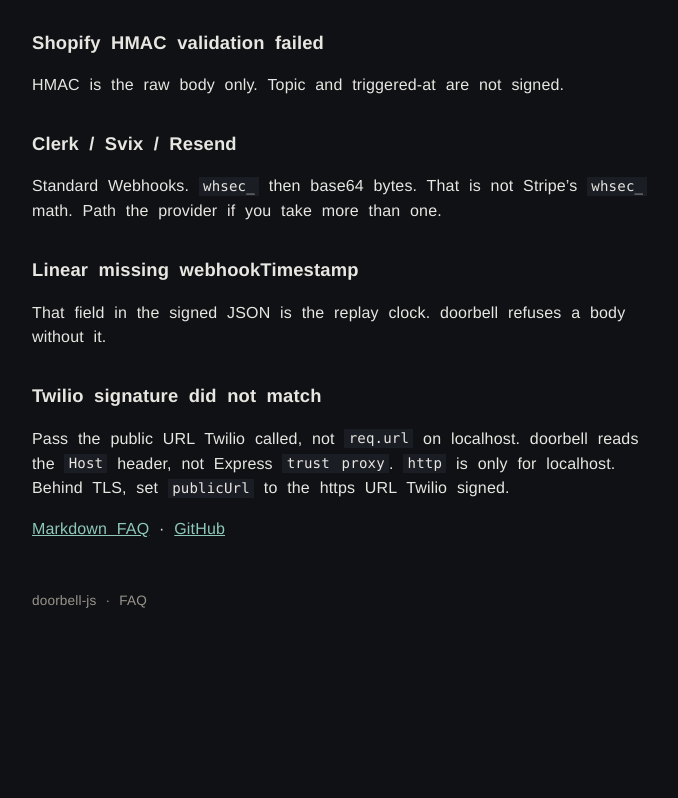
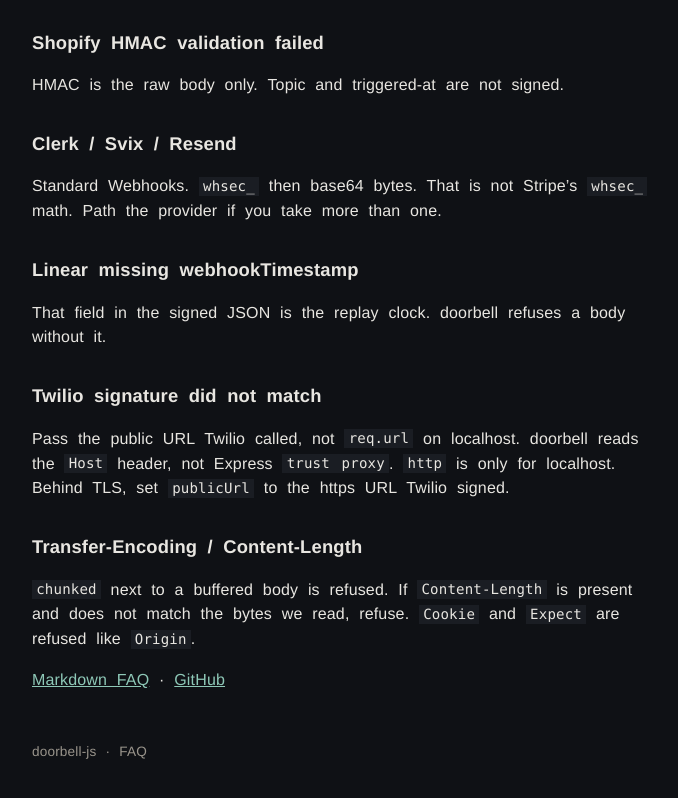
Before and after one commit to Hashim1999164/doorbell-js, a website: page docs/faq.html in a window 1280 px wide. Shown: the part 445-1243 px from the top of the page, without its empty margins (292-970 px from the left). Before the commit the page ends 1120 px from the top, so only its background shows below. Drawn offline with Linux system fonts and the light colour scheme.

Commit message:
Pages and FAQ cover Transfer-Encoding and Content-Length.

```diff
--- a/docs/faq.html
+++ b/docs/faq.html
@@ -30,6 +30,8 @@
     <p>That field in the signed JSON is the replay clock. doorbell refuses a body without it.</p>
     <h2>Twilio signature did not match</h2>
     <p>Pass the public URL Twilio called, not <code>req.url</code> on localhost. doorbell reads the <code>Host</code> header, not Express <code>trust proxy</code>. <code>http</code> is only for localhost. Behind TLS, set <code>publicUrl</code> to the https URL Twilio signed.</p>
+    <h2>Transfer-Encoding / Content-Length</h2>
+    <p><code>chunked</code> next to a buffered body is refused. If <code>Content-Length</code> is present and does not match the bytes we read, refuse. <code>Cookie</code> and <code>Expect</code> are refused like <code>Origin</code>.</p>
     <p><a href="https://github.com/Hashim1999164/doorbell-js/blob/main/docs/faq.md">Markdown FAQ</a> · <a href="https://github.com/Hashim1999164/doorbell-js">GitHub</a></p>
     <footer>doorbell-js · FAQ</footer>
   </main>
```
Also changed, not shown: docs/index.html (+1 -1 lines), 1 other file.
